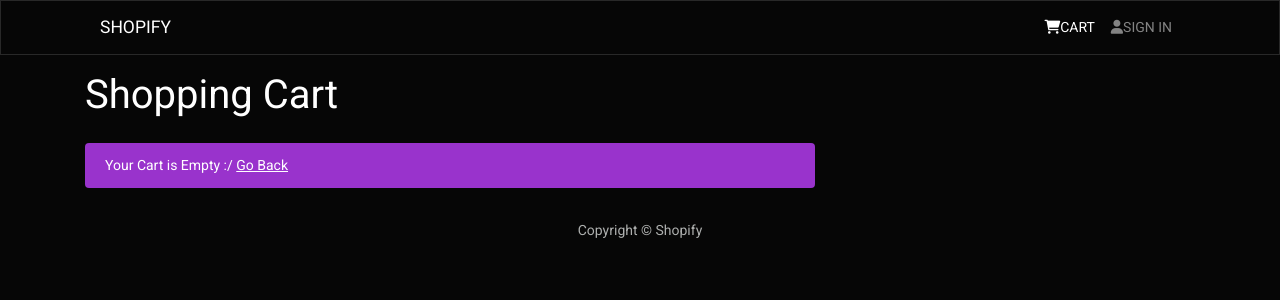
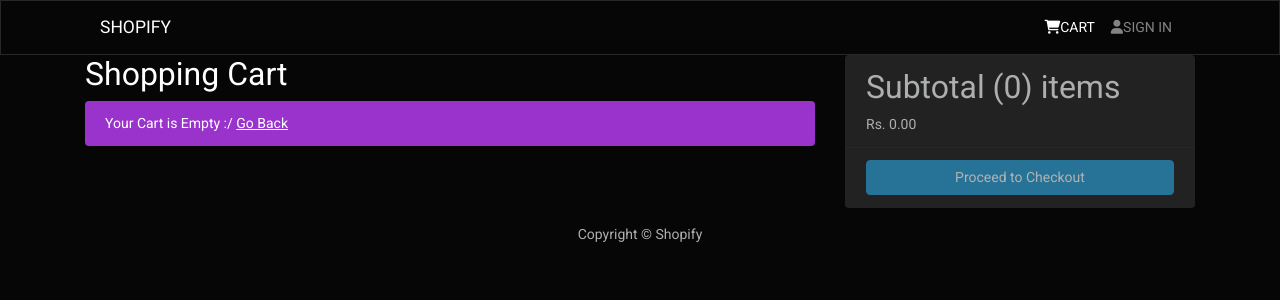
Before and after one commit to KhushiSahoo/Amazon-E-Commerce, a React (Create React App) app in the folder frontend/: page /cart in a window 1280 px wide. Shown: the top 300 px of the page. Built offline with nearby package versions, Linux system fonts and the light colour scheme.

Commit message:
cart screen functionality

```diff
--- a/frontend/src/screens/CartScreen.jsx
+++ b/frontend/src/screens/CartScreen.jsx
@@ -15,6 +15,8 @@ const CartScreen = () => {
     let qty = Number(new URLSearchParams(search).get('qty'));
     console.log(qty);
 
+    const navigate = useNavigate();
+
     const dispatch = useDispatch();
     const cart = useSelector(state =>state.cart)
     const {cartItems}=cart;
@@ -27,12 +29,17 @@ const CartScreen = () => {
     const removeFromCartHandler=(id)=>{
         console.log('remove')
     }
+     const checkoutHandler=() =>{
+         navigate('/login?redirect=shipping')
+         console.log("checkout")
+     }
+
     return (
         <>
 
            <Row>
                <Col md={8}>
-                <h3>Shopping Cart</h3>
+                <h4>Shopping Cart</h4>
                 {cartItems.length===0 ? <Message>Your Cart is Empty :/  <Link to='/'>  Go Back</Link></Message>
                 :(
                     <ListGroup variant="flush">
@@ -49,7 +56,7 @@ const CartScreen = () => {
                                   Rs.{item.price}
                               </Col>
                               <Col md={2}>
-                              <Form.Control as="select" value={qty} onChange={(e)=> dispatch(addToCart(item.product , Number(e.target.value)))}>
+                              <Form.Control as="select" value={item.qty} onChange={(e)=> dispatch(addToCart(item.product , Number(e.target.value)))}>
                                     {
                                     [...Array(item.countInStock).keys()].map((x)=> (
                                         <option key={x+1} value={x+1}>{x+1}</option>
@@ -69,12 +76,24 @@ const CartScreen = () => {
                     </ListGroup>
                 )}
                </Col>
-               <Col md={2}>
+               <Col md={4}>
+                   <Card>
+                       <ListGroup variant='flush'>
+                           <ListGroup.Item>
+                               <h4>Subtotal ({cartItems.reduce((acc,item)=> acc+ item.qty ,0)}) items</h4>
+                               Rs. {cartItems.reduce((acc, item) => acc + item.qty * item.price , 0).toFixed(2)}
+                           </ListGroup.Item>
+                           <ListGroup.Item>
+                               <Button type="button" className='btn-block' disabled={cartItems.length===0}
+                               onClick={checkoutHandler}>
+                                   Proceed to Checkout
+                               </Button>
+                           </ListGroup.Item>
+                       </ListGroup>
+                   </Card>
 
                </Col>
-               <Col md={2}>
 
-               </Col>
            </Row>
 
         </>
```
